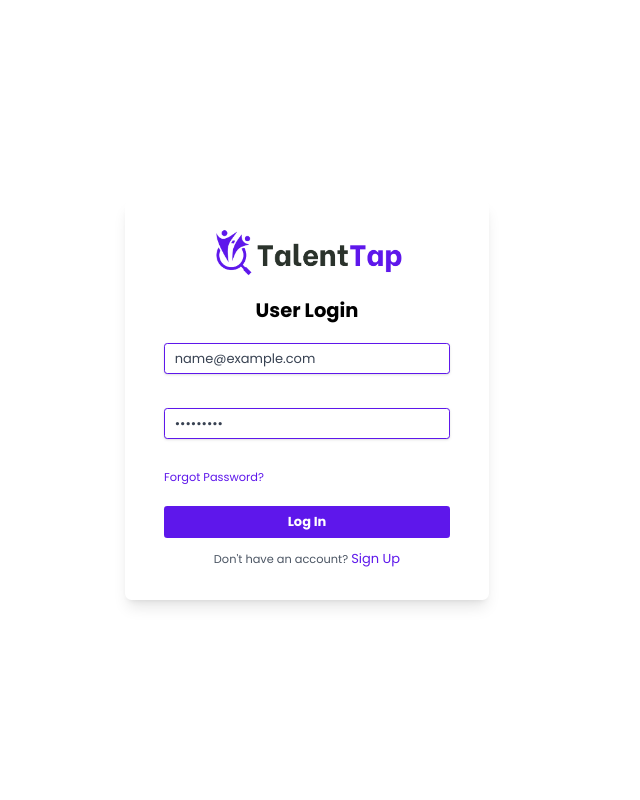
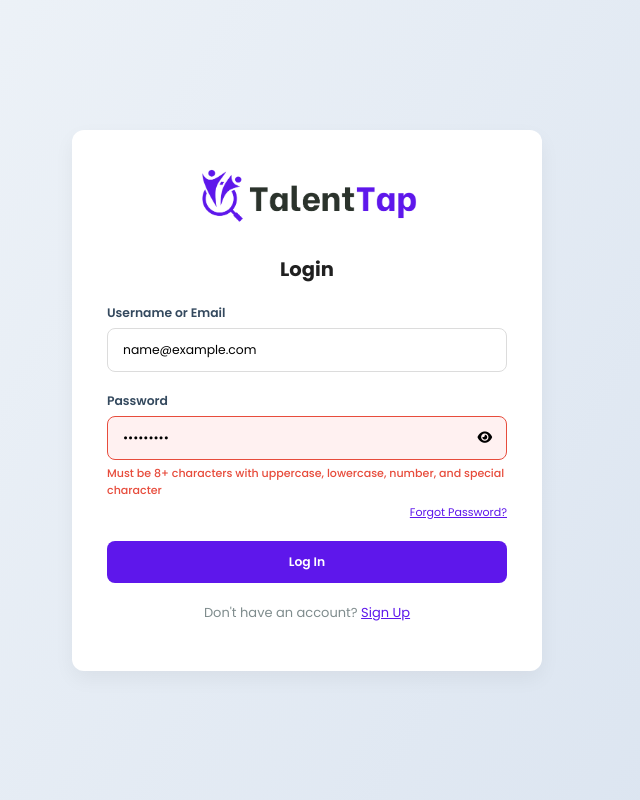
Before and after one commit to Nanthene-Elango/TalentTap_Job_Portal_Application, a plain HTML site: page TALENTTAP_FRONTEND/Login.html in a window 1280 px wide. Both pictures are taken after typing "name@example.com", "Sample123" into the empty fields and a click on the button "Log In". Shown: the whole page, without its empty margins (333-973 px from the left). Drawn offline with nearby package versions, Linux system fonts and the light colour scheme.

Commit message:
updated login page

```diff
--- a/TALENTTAP_FRONTEND/Login.html
+++ b/TALENTTAP_FRONTEND/Login.html
@@ -7,151 +7,68 @@
     <link rel="icon" type="image/x-icon" href="./assests/img/favicon.png">
     <link rel="preconnect" href="https://fonts.googleapis.com">
     <link rel="preconnect" href="https://fonts.gstatic.com" crossorigin>
-    <link
-        href="https://fonts.googleapis.com/css2?family=Poppins:ital,wght@0,100;0,200;0,300;0,400;0,500;0,600;0,700;0,800;0,900;1,100;1,200;1,300;1,400;1,500;1,600;1,700;1,800;1,900&display=swap"
-        rel="stylesheet">
+    <link href="https://fonts.googleapis.com/css2?family=Poppins:wght@100;200;300;400;500;600;700;800;900&display=swap" rel="stylesheet">
     <link rel="stylesheet" href="./assests/css/style.css">
-    <script src="https://cdn.tailwindcss.com"></script>
-    <style>
-        body {
-            font-family: 'Arial', sans-serif;
-        }
-        .error-input {
-            border-color: #ff0000;
-        }
-        .error-message {
-            color: #ff0000;
-            font-size: 0.75rem;
-            margin-top: 0.25rem;
-        }
-    </style>
+    <link rel="stylesheet" href="https://cdnjs.cloudflare.com/ajax/libs/font-awesome/6.6.0/css/all.min.css" integrity="sha512-Kc323vGBEqzTmouAECnVceyQqyqdsSiqLQISBL29aUW4U/M7pSPA/gEUZQqv1cwx4OnYxTxve5UMg5GT6L4JJg==" crossorigin="anonymous" referrerpolicy="no-referrer" />
+    <link rel="stylesheet" href="./assests/css/login.css">
 </head>
-<body class="bg-white flex items-center justify-center min-h-screen">
-    <div class="w-full max-w-md">
-        <form id="loginForm" class="bg-white shadow-lg rounded-lg px-12 pt-8 pb-10" novalidate>
-            <div class="flex justify-center mb-6">
-                <img src="./assests/img/LOGO_TRANSPARENT.png" alt="TalentTap Logo" class="h-16">
+<body>
+    <div class="login-container">
+        <form id="loginForm" novalidate>
+            <div style="display: flex; justify-content: center; margin-bottom: 30px;">
+                <img src="./assests/img/LOGO_TRANSPARENT.png" alt="TalentTap Logo" style="height: 60px;">
             </div>
-            <h2 class="text-center text-2xl font-bold mb-6">User Login</h2>
+            <h2>Login</h2>
 
-            <div class="mb-2">
+            <div class="form-group">
+                <label for="username">Username or Email</label>
                 <input
-                    class="shadow appearance-none border rounded w-full py-2 px-3 text-gray-700 leading-tight focus:outline-none focus:ring-2"
+                    class="form-control"
                     id="username"
                     name="username"
                     type="text"
-                    placeholder="Username or Email"
+                    placeholder="Enter username or email"
                     required
-                    style="border-color: #5e17eb;"
                 >
-                <div id="usernameError" class="error-message" style="min-height: 3vh;"></div>
+                <div id="usernameError" class="error-message"></div>
             </div>
 
-            <div class="mb-6">
+            <div class="form-group password-container">
+                <label for="password">Password</label>
+                <div class="input-wrapper">
                     <input
-                    class="shadow appearance-none border rounded w-full py-2 px-3 text-gray-700 leading-tight focus:outline-none focus:ring-2"
+                        class="form-control"
                         id="password"
                         name="password"
                         type="password"
-                    placeholder="Password"
+                        placeholder="Enter your password"
                         required
-                    minlength="8"
-                    style="border-color: #5e17eb;"
                     >
-                <div id="passwordError" class="error-message" style="min-height: 3vh;"></div>
-                <a href="#" class="text-sm" style="color: #5e17eb;">Forgot Password?</a>
+                    <span class="toggle-password">
+                        <i class="fas fa-eye"></i>
+                    </span>
+                </div>
+                <div id="passwordError" class="error-message"></div>
+                <a href="#" class="forgot-password">Forgot Password?</a>
             </div>
 
-            <div class="flex items-center justify-between">
             <button
                 id="loginButton"
-                    class="w-full py-2 rounded focus:outline-none focus:shadow-outline text-white font-bold"
+                class="btn"
                 type="submit"
-                    style="background-color: #5e17eb;"
             >
                 Log In
             </button>
-            </div>
 
-            <div class="text-center mt-4">
-                <p class="text-gray-600 text-sm">
+            <div class="signup-link">
+                <p>
                     Don't have an account?
-                    <a href="#" style="color: #5e17eb;">Sign Up</a>
+                    <a href="#">Sign Up</a>
                 </p>
             </div>
         </form>
     </div>
 
-    <script>
-        document.addEventListener('DOMContentLoaded', function() {
-            const form = document.getElementById('loginForm');
-            const usernameInput = document.getElementById('username');
-            const passwordInput = document.getElementById('password');
-            const usernameError = document.getElementById('usernameError');
-            const passwordError = document.getElementById('passwordError');
-
-            // Email regex validation
-            const emailRegex = /^[^\s@]+@[^\s@]+\.[^\s@]+$/;
-
-            function validateUsername() {
-                const username = usernameInput.value.trim();
-
-                if (username === '') {
-                    usernameError.textContent = 'Username or email is required';
-                    usernameInput.classList.add('error-input');
-                    return false;
-                }
-
-                // Check if it's a valid email or username
-                if (!emailRegex.test(username) && username.length < 3) {
-                    usernameError.textContent = 'Please enter a valid email or username';
-                    usernameInput.classList.add('error-input');
-                    return false;
-                }
-
-                usernameError.textContent = '';
-                usernameInput.classList.remove('error-input');
-                return true;
-            }
-
-            function validatePassword() {
-                const password = passwordInput.value;
-
-                if (password === '') {
-                    passwordError.textContent = 'Password is required';
-                    passwordInput.classList.add('error-input');
-                    return false;
-                }
-
-                if (password.length < 8) {
-                    passwordError.textContent = 'Password must be at least 8 characters long';
-                    passwordInput.classList.add('error-input');
-                    return false;
-                }
-
-                passwordError.textContent = '';
-                passwordInput.classList.remove('error-input');
-                return true;
-            }
-
-            // Real-time validation
-            usernameInput.addEventListener('input', validateUsername);
-            passwordInput.addEventListener('input', validatePassword);
-
-            // Form submission validation
-            form.addEventListener('submit', function(event) {
-                event.preventDefault();
-
-                const isUsernameValid = validateUsername();
-                const isPasswordValid = validatePassword();
-
-                if (isUsernameValid && isPasswordValid) {
-                    // Simulate login process
-                    alert('Login successful!');
-                    // In a real application, you would send the login request here
-                }
-            });
-        });
-    </script>
+    <script src="./assests/js/login.js"></script>
 </body>
 </html>
--- /dev/null
+++ b/TALENTTAP_FRONTEND/assests/css/login.css
@@ -0,0 +1,149 @@
+body {
+    font-family: 'Inter', Arial, sans-serif;
+    background: linear-gradient(120deg, #f1f5f9, #d8e2ef);
+    display: flex;
+    justify-content: center;
+    align-items: center;
+    min-height: 100vh;
+    margin: 0;
+    padding: 20px;
+    box-sizing: border-box;
+}
+
+.login-container {
+    background: #ffffff;
+    border-radius: 12px;
+    box-shadow: 0 8px 20px rgba(0, 0, 0, 0.05);
+    width: 100%;
+    max-width: 400px;
+    padding: 35px;
+}
+
+.form-group {
+    margin-bottom: 20px;
+}
+
+.form-group label {
+    display: block;
+    font-size: 0.95rem;
+    font-weight: 600;
+    color: #34495e;
+    margin-bottom: 6px;
+}
+
+.form-control {
+    width: 100%;
+    padding: 12px 15px;
+    border: 1px solid #dcdcdc;
+    border-radius: 8px;
+    font-size: 0.95rem;
+    box-sizing: border-box;
+    transition: border-color 0.3s ease;
+}
+
+.form-control:focus {
+    border-color: #5e17eb;
+    outline: none;
+    box-shadow: 0 0 5px rgba(106, 90, 205, 0.2);
+}
+
+.form-control.error {
+    border: 1px solid #e74c3c;
+    background: #fff1f1;
+}
+
+.password-container {
+    position: relative;
+}
+
+/* Ensure the input wrapper contains the input and toggle icon */
+.input-wrapper {
+    position: relative;
+    width: 100%;
+}
+
+.toggle-password {
+    position: absolute;
+    right: 15px;
+    top: 50%;
+    transform: translateY(-50%);
+    cursor: pointer;
+    font-size: 1rem;
+    color: black;
+    user-select: none; /* Prevent text selection */
+}
+
+.error-message {
+    color: #e74c3c;
+    font-size: 0.85rem;
+    margin-top: 5px;
+    display: none;
+    font-weight: 500;
+}
+
+.error-message.visible {
+    display: block;
+}
+
+.btn {
+    padding: 12px 25px;
+    background: #5e17eb;
+    color: #ffffff;
+    border: none;
+    border-radius: 8px;
+    font-size: 0.95rem;
+    font-weight: 600;
+    cursor: pointer;
+    transition: background 0.3s ease;
+    width: 100%;
+}
+
+.btn:hover {
+    background: #4834d4;
+}
+
+h2 {
+    font-size: 1.5rem;
+    color: rgb(32, 32, 32);
+    margin-bottom: 20px;
+    font-weight: 700;
+    text-align: center;
+}
+
+.forgot-password {
+    display: block;
+    text-align: right;
+    font-size: 0.85rem;
+    color: #5e17eb;
+    text-decoration: underline;
+    margin-top: 5px;
+}
+
+.signup-link {
+    text-align: center;
+    margin-top: 20px;
+    font-size: 0.9rem;
+    color: #7f8c8d;
+}
+
+.signup-link a {
+    color: #5e17eb;
+    text-decoration: underline;
+}
+
+@media (max-width: 576px) {
+    .login-container {
+        padding: 20px;
+        max-width: 100%;
+    }
+    .form-control {
+        font-size: 0.9rem;
+    }
+    .btn {
+        padding: 10px 20px;
+        font-size: 0.9rem;
+    }
+    h2 {
+        font-size: 1.3rem;
+    }
+}
--- /dev/null
+++ b/TALENTTAP_FRONTEND/assests/js/login.js
@@ -0,0 +1,96 @@
+ // Define togglePassword in the global scope
+ function togglePassword() {
+    const passwordInput = document.getElementById('password');
+    const toggleIcon = document.querySelector('.toggle-password i');
+    if (passwordInput.type === 'password') {
+        passwordInput.type = 'text';
+        toggleIcon.classList.remove('fa-eye');
+        toggleIcon.classList.add('fa-eye-slash');
+    } else {
+        passwordInput.type = 'password';
+        toggleIcon.classList.remove('fa-eye-slash');
+        toggleIcon.classList.add('fa-eye');
+    }
+}
+
+document.addEventListener('DOMContentLoaded', function() {
+    const form = document.getElementById('loginForm');
+    const usernameInput = document.getElementById('username');
+    const passwordInput = document.getElementById('password');
+    const togglePasswordElement = document.querySelector('.toggle-password');
+    const usernameError = document.getElementById('usernameError');
+    const passwordError = document.getElementById('passwordError');
+
+    // Attach the togglePassword event listener programmatically
+    togglePasswordElement.addEventListener('click', togglePassword);
+
+    // Regex patterns from the registration page
+    const emailRegex = /^[^\s@]+@[^\s@]+\.[^\s@]+$/;
+    const usernameRegex = /^[A-Za-z0-9]+$/;
+    const passwordRegex = /^(?=.*[A-Z])(?=.*[a-z])(?=.*\d)(?=.*[@#$%^&*])[A-Za-z\d@#$%^&*]{8,}$/;
+
+    function setFieldState(field, isValid, errorMessage) {
+        const errorElement = document.getElementById(`${field.id}Error`);
+        if (isValid) {
+            field.classList.remove('error');
+            errorElement.textContent = '';
+            errorElement.classList.remove('visible');
+        } else {
+            field.classList.add('error');
+            errorElement.textContent = errorMessage;
+            errorElement.classList.add('visible');
+        }
+    }
+
+    function validateUsernameOrEmail() {
+        const username = usernameInput.value.trim();
+        let isValid = true;
+
+        if (!username) {
+            setFieldState(usernameInput, false, 'Username or email is required');
+            isValid = false;
+        } else if (!emailRegex.test(username) && (!usernameRegex.test(username) || username.length < 3)) {
+            setFieldState(usernameInput, false, !usernameRegex.test(username) ? 'Username must only contain letters and numbers' : 'Must be at least 3 characters');
+            isValid = false;
+        } else {
+            setFieldState(usernameInput, true, '');
+        }
+
+        return isValid;
+    }
+
+    function validatePassword() {
+        const password = passwordInput.value;
+        let isValid = true;
+
+        if (!password) {
+            setFieldState(passwordInput, false, 'Password is required');
+            isValid = false;
+        } else if (!passwordRegex.test(password)) {
+            setFieldState(passwordInput, false, 'Must be 8+ characters with uppercase, lowercase, number, and special character');
+            isValid = false;
+        } else {
+            setFieldState(passwordInput, true, '');
+        }
+
+        return isValid;
+    }
+
+    // Real-time validation
+    usernameInput.addEventListener('input', validateUsernameOrEmail);
+    passwordInput.addEventListener('input', validatePassword);
+
+    // Form submission validation
+    form.addEventListener('submit', function(event) {
+        event.preventDefault();
+
+        const isUsernameValid = validateUsernameOrEmail();
+        const isPasswordValid = validatePassword();
+
+        if (isUsernameValid && isPasswordValid) {
+            // Simulate login process
+            alert('Login successful!');
+            // In a real application, you would send the login request here
+        }
+    });
+});
```
Lines whose indentation alone changed are shown as unchanged.
